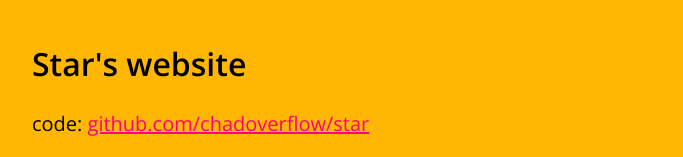
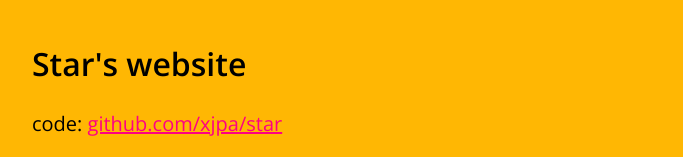
Before and after one commit to 0xj97/star, a plain HTML site: page index.html in a window 1280 px wide. Shown: the top 157 px of the page, without its empty margins (298-981 px from the left). Drawn offline with nearby package versions, Linux system fonts and the light colour scheme.

Commit message:
update new github username

```diff
--- a/index.html
+++ b/index.html
@@ -12,8 +12,7 @@
 </head>
 <body>
     <h1>Star's website</h1>
-    <p>code: <a href="https://github.com/chadoverflow/star">github.com/chadoverflow/star</a></p>
-    <!-- width=100% to scale with the body width as the original image is bigger than body -->
+    <p>code: <a href="https://github.com/xjpa/star">github.com/xjpa/star</a></p>
     <img src="doggo.jpeg" width="100%">
 </body>
 </html>
```
